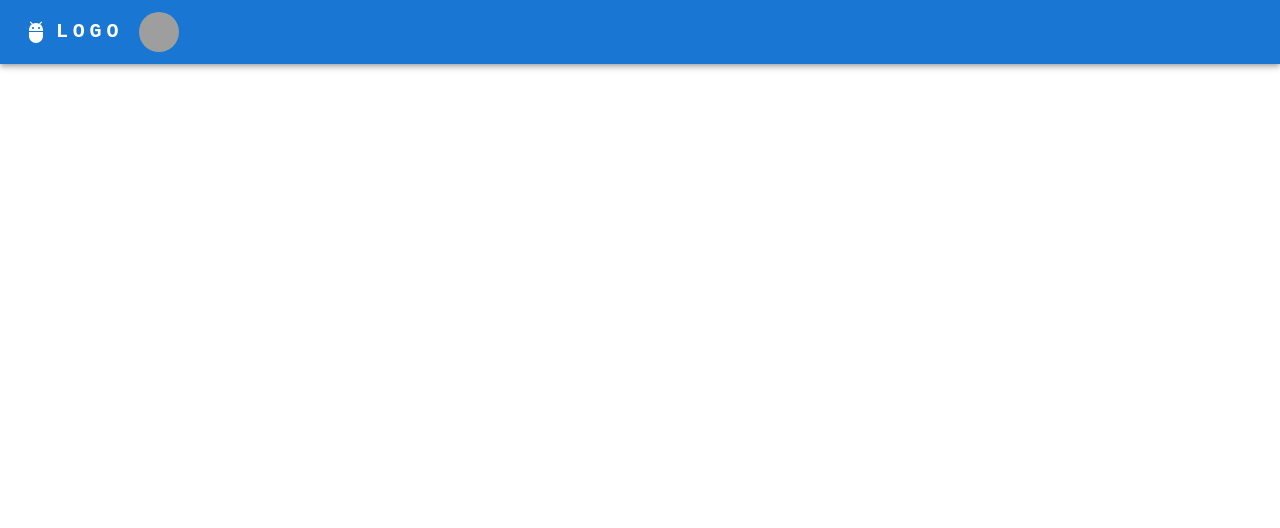
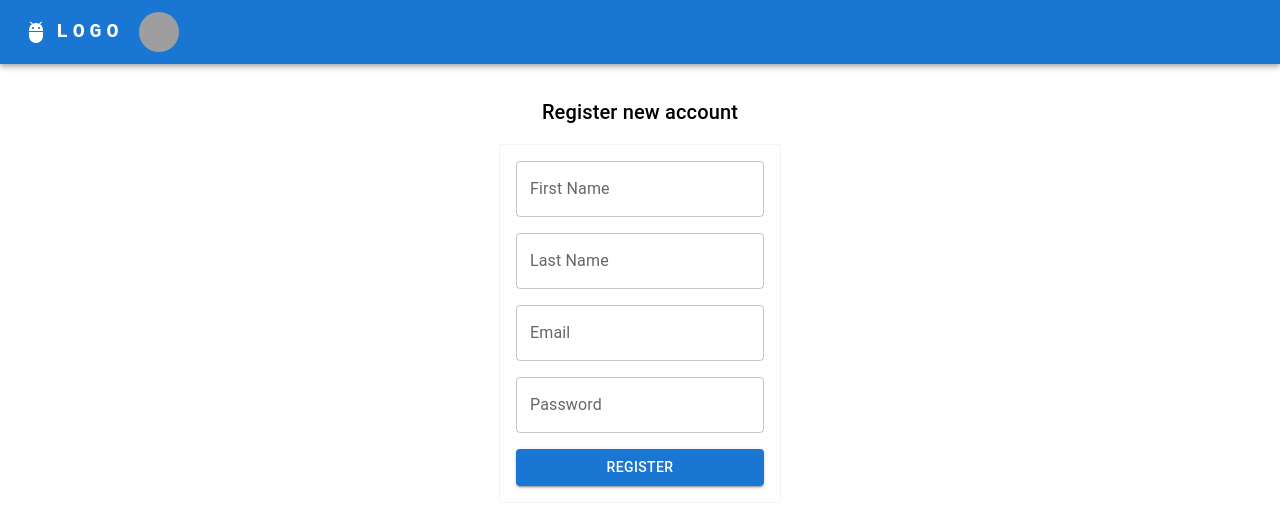
Before and after one commit to aizeeen/E-commerce, a React (Vite) app in the folder Frontend/: page /register in a window 1280 px wide. Before the commit this address had no page. Shown: the top 528 px of the page. Built offline with nearby package versions, Linux system fonts and the light colour scheme; grey boxes are pictures that could not be loaded.

Commit message:
registration ui

```diff
--- a/Frontend/src/App.tsx
+++ b/Frontend/src/App.tsx
@@ -1,6 +1,7 @@
 import { BrowserRouter, Route, Routes } from "react-router-dom";
 import HomePage from "./pages/HomePage";
 import Navbar from "./components/Navbar";
+import RegisterPage from "./pages/RegisterPage";
 
 function App() {
   return (
@@ -8,6 +9,7 @@
     <Navbar />
       <Routes>
       <Route path="/" element={<HomePage />} />
+      <Route path="/register" element={<RegisterPage />} />
       </Routes>
     </BrowserRouter>
   );
--- /dev/null
+++ b/Frontend/src/pages/RegisterPage.tsx
@@ -0,0 +1,63 @@
+import { Box, Button, Container, TextField, Typography } from "@mui/material";
+import { useRef, useState } from "react";
+import { BASE_URL } from "../constants/baseUrl";
+
+const RegisterPage = () => {
+    const [error, setError] = useState("")
+    const firstNameref = useRef<HTMLInputElement>(null);
+const lastNameRef = useRef<HTMLInputElement>(null);
+const emailRef = useRef<HTMLInputElement>(null);
+const passwordRef = useRef<HTMLInputElement>(null);
+
+const onSubmit = async () => {
+const firstName = firstNameref.current?.value;
+    const lastName = lastNameRef.current?.value;
+    const email = emailRef.current?.value;
+    const password = passwordRef.current?.value;
+
+
+    console.log(name, email, password)
+
+    //make call to Api to create the user
+const response = await fetch(`${BASE_URL}/user/register`, {
+    method: "POST",
+    headers: { "Content-Type": "application/json" },  // make sure to include this header for json data
+    body: JSON.stringify({ firstName, lastName, email, password })
+});
+if (!response.ok){
+    setError("unable to register user please try again");
+    return;
+}
+
+
+const data = await response.json();
+console.log(data);  // you can do whatever you want with the response
+};
+  return (
+    <Container>
+      <Box
+       sx={
+        {
+            display: 'flex',
+            flexDirection: 'column',
+            justifyContent: 'center',
+            alignItems: 'center',
+            mt:4,
+        }
+       }
+       >
+        <Typography variant="h6">Register new account</Typography>
+        <Box sx={{ display : "flex", flexDirection: "column", gap: 2, mt: 2, border: 1, borderColor: "#f5f5f5" , p: 2}}>
+            <TextField inputRef={firstNameref} label="First Name" name="firstName" />
+            <TextField inputRef={lastNameRef} label="Last Name" name="lastName" />
+            <TextField inputRef={emailRef} label="Email" name="Email" />
+            <TextField inputRef={passwordRef} label="Password" type="password" name="Password" />
+            <Button onClick={onSubmit} variant="contained">Register</Button>
+            {error && <Typography sx={{color: "red"}} >{error}</Typography>}
+                   </Box>
+      </Box>
+    </Container>
+  );
+};
+
+export default RegisterPage;
```
